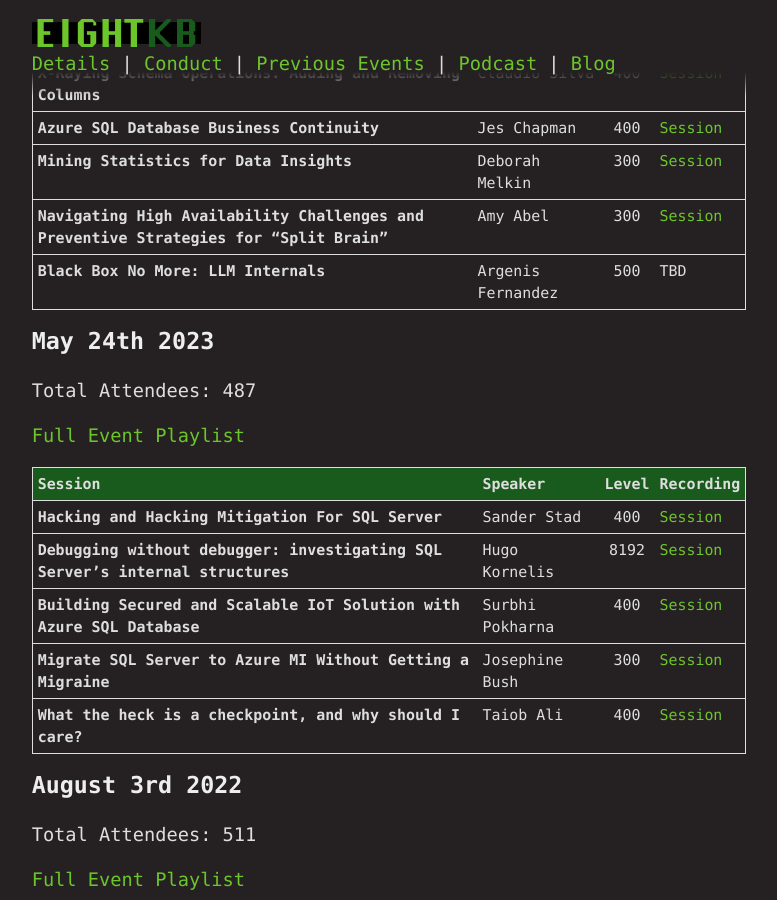
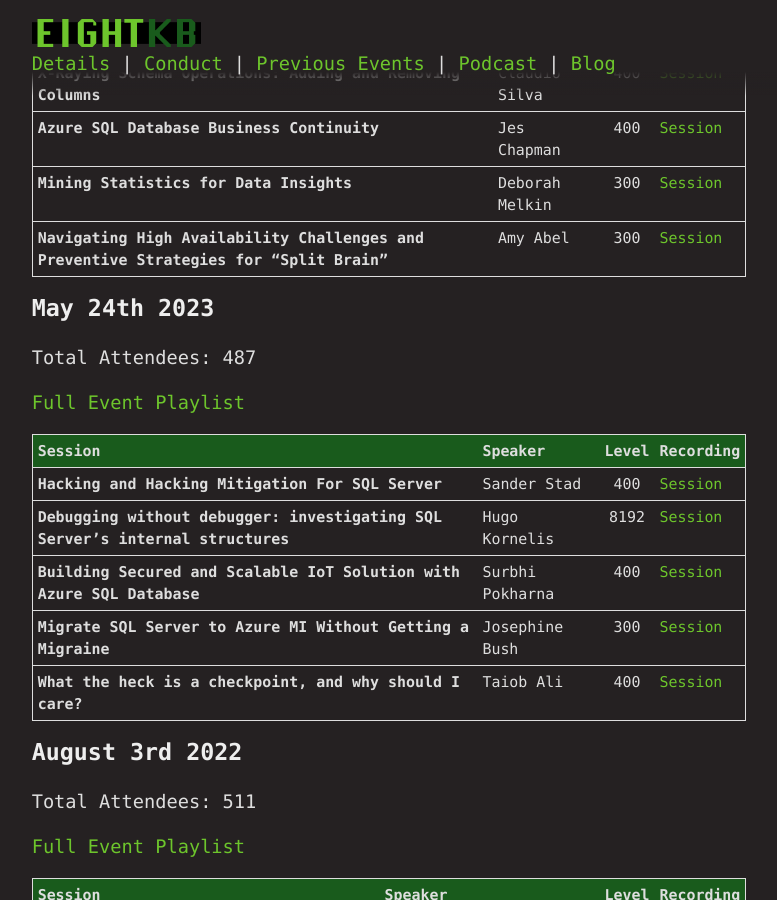
Before and after one commit to eightkb/eightkb.github.io, a Jekyll site: the page built from previous.md, in a window 1280 px wide and 900 px high, scrolled down 427 px. Shown: the whole window, without its empty margins (251-1028 px from the left). Built offline with Jekyll 4.4.1, drawn with Linux system fonts in a browser that asks for light colours; our own code applies the rules of GitHub Pages for plain Markdown files.

Commit message:
removed Argenis' session from the 2024 previous details

```diff
--- a/previous.md
+++ b/previous.md
@@ -10,7 +10,6 @@
 | **Azure SQL Database Business Continuity** | Jes Chapman | 400 | [Session](https://youtu.be/mDF1tf6JLng)
 | **Mining Statistics for Data Insights** | Deborah Melkin | 300 | [Session](https://youtu.be/0pf7VAIdKNQ)
 | **Navigating High Availability Challenges and Preventive Strategies for “Split Brain”** | Amy Abel | 300 | [Session](https://youtu.be/HomuWaqzn5w)
-| **Black Box No More: LLM Internals** | Argenis Fernandez | 500 | TBD
 
 
 ## May 24th 2023
```
